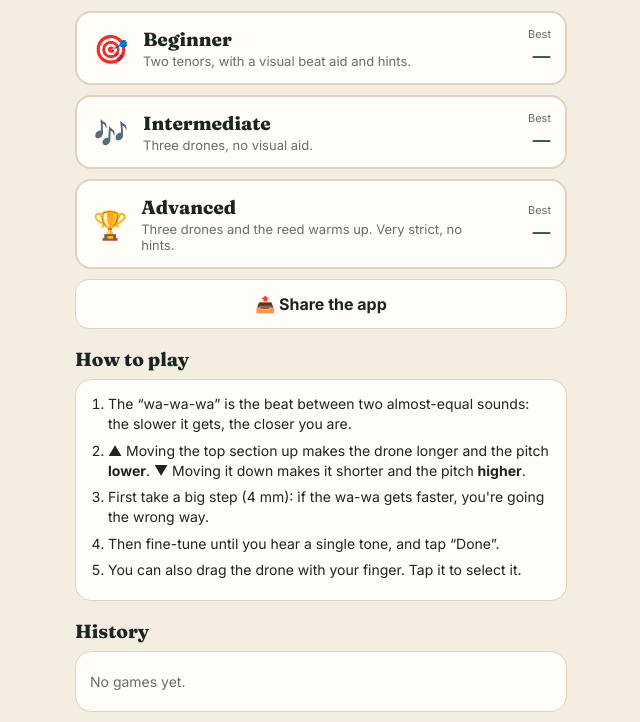
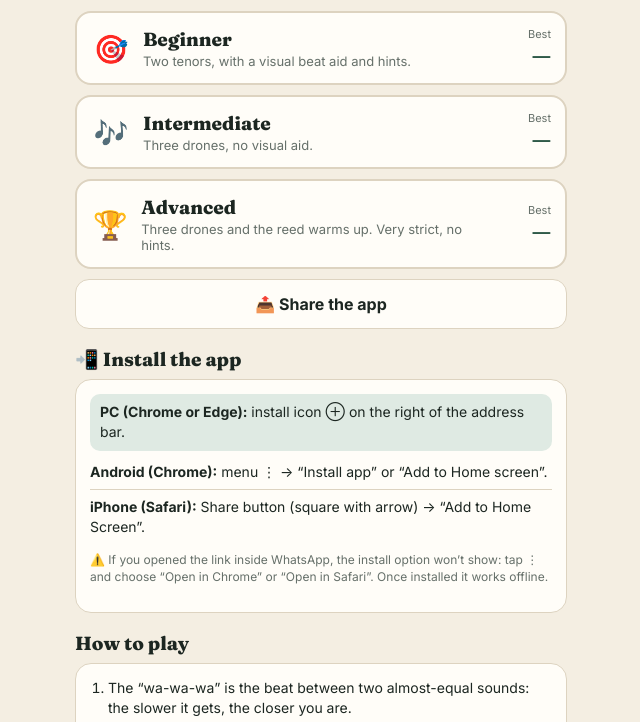
Before and after one commit to eChanterMontreal/drone-tuner-trainer, a plain HTML site: page index.html in a window 1280 px wide. Shown: the part 77-799 px from the top of the page, without its empty margins (319-959 px from the left). Drawn offline with Linux system fonts and the light colour scheme.

Commit message:
v1.2: install instructions in menu
Co-Authored-By: Claude Opus 5.5 <noreply@anthropic.com>
Claude-Session: https://claude.ai/code/session_01Vv1kkk9yzaoGDgUAdbrmfH

```diff
--- a/index.html
+++ b/index.html
@@ -103,6 +103,10 @@ td.bad{color:var(--red);font-weight:700}
 .listen{display:flex;gap:8px;margin-top:12px}
 .listen .btn{font-size:14px;padding:12px 6px}
 .share{width:100%;margin-top:10px}
+.inst{list-style:none;margin:0;padding:0;font-size:14px;line-height:1.45}
+.inst li{padding:7px 0;border-bottom:1px solid var(--line)}
+.inst li:last-child{border:0}
+.inst li.me{background:var(--green-soft);border-radius:10px;padding:8px 10px;border:0;margin-bottom:4px}
 .note{font-size:12px;color:var(--muted);margin-top:8px;line-height:1.4}
 </style>
 </head>
@@ -112,7 +116,7 @@ td.bad{color:var(--red);font-weight:700}
 <!-- HOME -->
 <section id="home">
   <header>
-    <h1>Drone Tuner <small>v1.1</small></h1>
+    <h1>Drone Tuner <small>v1.2</small></h1>
     <select class="lang" id="lang" aria-label="Language">
       <option value="es">ES</option><option value="en">EN</option><option value="fr">FR</option>
     </select>
@@ -127,6 +131,15 @@ td.bad{color:var(--red);font-weight:700}
       <button class="btn sec" id="copyBtn" data-t="copy"></button>
     </div>
     <p class="note" id="shareUrl" style="word-break:break-all"></p>
+  </div>
+
+  <div id="installBox">
+    <h2 data-t="install"></h2>
+    <div class="card">
+      <button class="btn pri hidden" id="installNow" style="width:100%;margin-bottom:10px" data-t="installNow"></button>
+      <ul class="inst" id="instList"></ul>
+      <p class="note" data-t="instWarn"></p>
+    </div>
   </div>
 
   <h2 data-t="how"></h2>
@@ -209,7 +222,7 @@ const T = {
 es:{sub:"Afina los drones de oído hasta que desaparezca el «wa-wa-wa».",how:"Cómo se juega",history:"Historial",settings:"Ajustes",lowA:"Low A del chanter (Hz)",volume:"Volumen",
 howList:["El «wa-wa-wa» es el batido entre dos sonidos casi iguales: cuanto más lento, más cerca estás.","▲ Subir la parte de arriba alarga el drone y <b>baja</b> el tono. ▼ Bajarla lo acorta y <b>sube</b> el tono.","Primero da un paso grande (4 mm): si el wa-wa se acelera, vas en la dirección equivocada.","Luego ajusta fino hasta oír un solo tono, y toca «Listo».","También puedes arrastrar el drone con el dedo. Tócalo para elegirlo."],
 lv:{b:["Principiante","Dos tenores, con ayuda visual del batido y pistas."],m:["Intermedio","Tres drones, sin ayuda visual."],a:["Avanzado","Tres drones y el reed se calienta. Muy estricto, sin pistas."]},
-best:"Mejor",share:"Compartir la app",shareTxt:"Envía este link a tus compañeros de banda:",copy:"Copiar link",copied:"¡Copiado! ✓",shareMsg:"🎵 Drone Tuner – juego para aprender a afinar los drones de la gaita de oído. Pruébalo:",noHist:"Aún no hay partidas.",avg:"Promedio",
+best:"Mejor",install:"📲 Instalar la app",installNow:"Instalar ahora",inst:{android:"<b>Android (Chrome):</b> menú ⋮ → «Instalar app» o «Agregar a pantalla principal».",ios:"<b>iPhone (Safari):</b> botón Compartir (cuadrado con flecha) → «Agregar a inicio».",pc:"<b>PC (Chrome o Edge):</b> ícono de instalar ⊕ a la derecha de la barra de direcciones."},instWarn:"⚠️ Si abriste el link dentro de WhatsApp, no aparece la opción de instalar: toca ⋮ y elige «Abrir en Chrome» o «Abrir en Safari». Una vez instalada funciona sin internet.",share:"Compartir la app",shareTxt:"Envía este link a tus compañeros de banda:",copy:"Copiar link",copied:"¡Copiado! ✓",shareMsg:"🎵 Drone Tuner – juego para aprender a afinar los drones de la gaita de oído. Pruébalo:",noHist:"Aún no hay partidas.",avg:"Promedio",
 st:{t1:"Tenor 1 ↔ Low A",t2:"Tenor 2 ↔ Tenor 1",b:"Bajo ↔ Tenores",all:"Todos + chanter"},
 in:{t1:"Suenan el chanter (Low A) y el Tenor 1. Ajusta el Tenor 1 hasta que desaparezca el wa-wa.",t2:"Suenan los dos tenores. Ajusta el Tenor 2 contra el Tenor 1.",b:"Suenan los tenores y el bajo (una octava más abajo). Ajusta el Bajo.",all:"Suena todo junto. Toca cualquier drone para retocarlo."},
 up:"Subir",upSub:"más largo · más grave",down:"Bajar",downSub:"más corto · más agudo",fine:"fino",
@@ -225,7 +238,7 @@ vd:["Sigue practicando: busca primero la dirección con un paso grande.","Vas bi
 en:{sub:"Tune the drones by ear until the “wa-wa-wa” disappears.",how:"How to play",history:"History",settings:"Settings",lowA:"Chanter Low A (Hz)",volume:"Volume",
 howList:["The “wa-wa-wa” is the beat between two almost-equal sounds: the slower it gets, the closer you are.","▲ Moving the top section up makes the drone longer and the pitch <b>lower</b>. ▼ Moving it down makes it shorter and the pitch <b>higher</b>.","First take a big step (4 mm): if the wa-wa gets faster, you're going the wrong way.","Then fine-tune until you hear a single tone, and tap “Done”.","You can also drag the drone with your finger. Tap it to select it."],
 lv:{b:["Beginner","Two tenors, with a visual beat aid and hints."],m:["Intermediate","Three drones, no visual aid."],a:["Advanced","Three drones and the reed warms up. Very strict, no hints."]},
-best:"Best",share:"Share the app",shareTxt:"Send this link to your bandmates:",copy:"Copy link",copied:"Copied! ✓",shareMsg:"🎵 Drone Tuner – a game to learn to tune your bagpipe drones by ear. Try it:",noHist:"No games yet.",avg:"Average",
+best:"Best",install:"📲 Install the app",installNow:"Install now",inst:{android:"<b>Android (Chrome):</b> menu ⋮ → “Install app” or “Add to Home screen”.",ios:"<b>iPhone (Safari):</b> Share button (square with arrow) → “Add to Home Screen”.",pc:"<b>PC (Chrome or Edge):</b> install icon ⊕ on the right of the address bar."},instWarn:"⚠️ If you opened the link inside WhatsApp, the install option won’t show: tap ⋮ and choose “Open in Chrome” or “Open in Safari”. Once installed it works offline.",share:"Share the app",shareTxt:"Send this link to your bandmates:",copy:"Copy link",copied:"Copied! ✓",shareMsg:"🎵 Drone Tuner – a game to learn to tune your bagpipe drones by ear. Try it:",noHist:"No games yet.",avg:"Average",
 st:{t1:"Tenor 1 ↔ Low A",t2:"Tenor 2 ↔ Tenor 1",b:"Bass ↔ Tenors",all:"All + chanter"},
 in:{t1:"You hear the chanter (Low A) and Tenor 1. Adjust Tenor 1 until the wa-wa disappears.",t2:"You hear both tenors. Adjust Tenor 2 against Tenor 1.",b:"You hear the tenors and the bass (one octave lower). Adjust the Bass.",all:"Everything plays together. Tap any drone to touch it up."},
 up:"Up",upSub:"longer · lower",down:"Down",downSub:"shorter · higher",fine:"fine",
@@ -241,7 +254,7 @@ vd:["Keep practising: find the direction first with a big step.","Good progress.
 fr:{sub:"Accorde les bourdons à l'oreille jusqu'à ce que le « wa-wa-wa » disparaisse.",how:"Comment jouer",history:"Historique",settings:"Réglages",lowA:"Low A du chanter (Hz)",volume:"Volume",
 howList:["Le « wa-wa-wa » est le battement entre deux sons presque identiques : plus il ralentit, plus tu es proche.","▲ Monter la partie du haut allonge le bourdon et rend le son plus <b>grave</b>. ▼ La descendre le raccourcit et rend le son plus <b>aigu</b>.","Fais d'abord un grand pas (4 mm) : si le wa-wa accélère, tu vas dans le mauvais sens.","Ensuite ajuste finement jusqu'à entendre un seul son, puis touche « Fini ».","Tu peux aussi glisser le bourdon avec le doigt. Touche-le pour le choisir."],
 lv:{b:["Débutant","Deux ténors, avec aide visuelle du battement et indices."],m:["Intermédiaire","Trois bourdons, sans aide visuelle."],a:["Avancé","Trois bourdons et l'anche se réchauffe. Très strict, sans indices."]},
-best:"Record",share:"Partager l\'app",shareTxt:"Envoie ce lien à tes collègues de la bande :",copy:"Copier le lien",copied:"Copié ! ✓",shareMsg:"🎵 Drone Tuner – un jeu pour apprendre à accorder les bourdons de la cornemuse à l\'oreille. Essaie-le :",noHist:"Aucune partie pour l'instant.",avg:"Moyenne",
+best:"Record",install:"📲 Installer l\'app",installNow:"Installer maintenant",inst:{android:"<b>Android (Chrome) :</b> menu ⋮ → « Installer l\'application » ou « Ajouter à l\'écran d\'accueil ».",ios:"<b>iPhone (Safari) :</b> bouton Partager (carré avec flèche) → « Sur l\'écran d\'accueil ».",pc:"<b>PC (Chrome ou Edge) :</b> icône d\'installation ⊕ à droite de la barre d\'adresse."},instWarn:"⚠️ Si tu as ouvert le lien dans WhatsApp, l\'option d\'installation n\'apparaît pas : touche ⋮ et choisis « Ouvrir dans Chrome » ou « Ouvrir dans Safari ». Une fois installée, elle fonctionne sans internet.",share:"Partager l\'app",shareTxt:"Envoie ce lien à tes collègues de la bande :",copy:"Copier le lien",copied:"Copié ! ✓",shareMsg:"🎵 Drone Tuner – un jeu pour apprendre à accorder les bourdons de la cornemuse à l\'oreille. Essaie-le :",noHist:"Aucune partie pour l'instant.",avg:"Moyenne",
 st:{t1:"Ténor 1 ↔ Low A",t2:"Ténor 2 ↔ Ténor 1",b:"Basse ↔ Ténors",all:"Tous + chanter"},
 in:{t1:"Tu entends le chanter (Low A) et le Ténor 1. Ajuste le Ténor 1 jusqu'à ce que le wa-wa disparaisse.",t2:"Tu entends les deux ténors. Ajuste le Ténor 2 sur le Ténor 1.",b:"Tu entends les ténors et la basse (une octave plus bas). Ajuste la Basse.",all:"Tout joue ensemble. Touche un bourdon pour le retoucher."},
 up:"Monter",upSub:"plus long · plus grave",down:"Descendre",downSub:"plus court · plus aigu",fine:"fin",
@@ -266,7 +279,7 @@ function applyLang(){
   $("lang").value = lang;
   document.querySelectorAll("[data-t]").forEach(el=>{ el.innerHTML = t(el.dataset.t); });
   $("howList").innerHTML = t("howList").map(s=>`<li>${s}</li>`).join("");
-  renderHome();
+  renderHome(); renderInstall();
   if(G) renderGameText();
 }
 
@@ -584,6 +597,20 @@ $("lsStop").onclick = ()=>silenceAll();
 $("again").onclick = ()=>{ silenceAll(); startGame(G.lv); };
 $("toMenu").onclick = ()=>{ silenceAll(); G=null; show("home"); renderHome(); };
 
+/* ---------- install ---------- */
+let deferredPrompt = null;
+const isStandalone = () => matchMedia("(display-mode: standalone)").matches || navigator.standalone === true;
+function platform(){ const ua = navigator.userAgent; if(/iPhone|iPad|iPod/.test(ua) || (/Macintosh/.test(ua) && navigator.maxTouchPoints>1)) return "ios"; if(/Android/.test(ua)) return "android"; return "pc"; }
+function renderInstall(){
+  $("installBox").classList.toggle("hidden", isStandalone());
+  const me = platform(), order = [me, ...["android","ios","pc"].filter(x=>x!==me)];
+  $("instList").innerHTML = order.map(k=>`<li class="${k===me?"me":""}">${t("inst."+k)}</li>`).join("");
+  $("installNow").classList.toggle("hidden", !deferredPrompt);
+}
+window.addEventListener("beforeinstallprompt", e=>{ e.preventDefault(); deferredPrompt = e; renderInstall(); });
+window.addEventListener("appinstalled", ()=>{ deferredPrompt = null; renderInstall(); });
+$("installNow").onclick = async ()=>{ if(!deferredPrompt) return; deferredPrompt.prompt(); try{ await deferredPrompt.userChoice; }catch(e){} deferredPrompt = null; renderInstall(); };
+
 /* ---------- share ---------- */
 const APP_URL = "https://echantermontreal.github.io/drone-tuner-trainer/";
 $("shareBtn").onclick = async ()=>{
--- a/sw.js
+++ b/sw.js
@@ -1,4 +1,4 @@
-const CACHE="drone-tuner-v1.1";
+const CACHE="drone-tuner-v1.2";
 const FILES=["./","index.html","manifest.webmanifest","icon-192.png","icon-512.png"];
 self.addEventListener("install",e=>{e.waitUntil(caches.open(CACHE).then(c=>c.addAll(FILES)));self.skipWaiting();});
 self.addEventListener("activate",e=>{e.waitUntil(caches.keys().then(k=>Promise.all(k.filter(x=>x!==CACHE).map(x=>caches.delete(x)))));self.clients.claim();});
```
